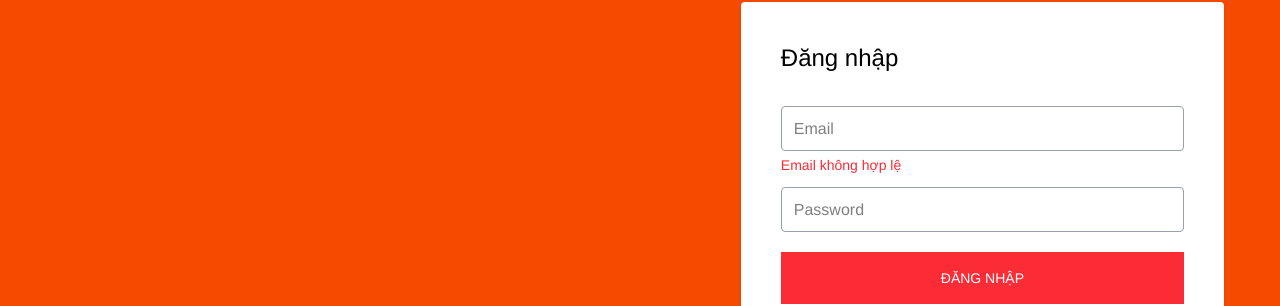
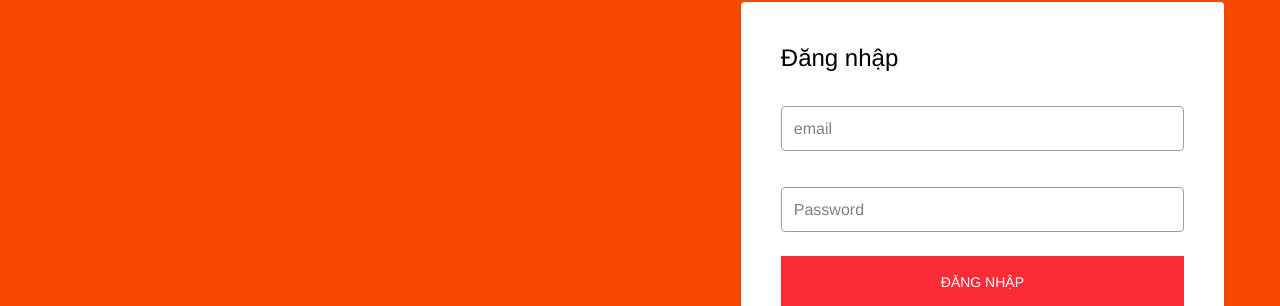
Before and after one commit to minhnt2510/ShoppeCloneTypescript, a React (Vite) app in the folder ShopeeClone/: page /login in a window 1280 px wide. Shown: the part 126-432 px from the top of the page. Built offline with nearby package versions, Linux system fonts and the light colour scheme.

Commit message:
logic trang login

```diff
--- a/ShopeeClone/package.json
+++ b/ShopeeClone/package.json
@@ -20,6 +20,7 @@
     "react-dom": "^19.1.0",
     "react-hook-form": "^7.60.0",
     "react-router-dom": "^7.6.3",
+    "react-toastify": "^11.0.5",
     "tailwindcss": "^4.1.11",
     "yup": "^1.6.1"
   },
--- a/ShopeeClone/src/Utils/rules.ts
+++ b/ShopeeClone/src/Utils/rules.ts
@@ -21,3 +21,19 @@ export const schema = yup.object({
 });
 
 export type Schema = yup.InferType<typeof schema>;
+
+export const schemalogin = yup.object({
+  email: yup
+    .string()
+    .required("Email là bắt buộc")
+    .email("Email không đúng định dạng")
+    .min(5, "Độ dài từ 5 - 160 ký tự")
+    .max(160, "Độ dài từ 5 - 160 ký tự"),
+
+  password: yup
+    .string()
+    .required("Password là bắt buộc")
+    .min(6, "Độ dài từ 6 - 160 ký tự")
+    .max(160, "Độ dài từ 6 - 160 ký tự"),
+});
+export type SchemaLogin = yup.InferType<typeof schemalogin>;
--- a/ShopeeClone/src/apis/auth.api.ts
+++ b/ShopeeClone/src/apis/auth.api.ts
@@ -3,3 +3,5 @@ import http from "../Utils/https";
 
 export const registerAccount = (body: { email: string; password: string }) =>
   http.post<AuthResponse>("/register", body);
+export const login = (body: { email: string; password: string }) =>
+  http.post<AuthResponse>("/login", body);
--- a/ShopeeClone/src/pages/Login/Login.tsx
+++ b/ShopeeClone/src/pages/Login/Login.tsx
@@ -1,15 +1,53 @@
+import { yupResolver } from "@hookform/resolvers/yup";
 import { useForm } from "react-hook-form";
 import { Link } from "react-router-dom";
+import { schema, schemalogin, type SchemaLogin } from "../../Utils/rules";
+import type { Schema } from "yup";
+import { useMutation } from "@tanstack/react-query";
+import { login } from "../../apis/auth.api";
+import type { ResponseApi } from "../../components/types/utils.type";
+import { isAxiosUnprocessableEntityError } from "../../Utils/utils";
+import Input from "../../components/Input";
 
+type FormData = SchemaLogin;
 const Login = () => {
   const {
     register,
     handleSubmit,
+    setError,
+    watch,
     formState: { errors },
-  } = useForm();
+  } = useForm<FormData>({
+    resolver: yupResolver(schemalogin),
+  });
+
+  const loginMutation = useMutation({
+    mutationFn: (body: Omit<FormData, "confirm_password">) => login(body),
+  });
   const onSubmit = handleSubmit((data) => {
     console.log(data);
+    loginMutation.mutate(data, {
+      onSuccess: (data) => {
+        console.log(data);
+      },
+      onError: (error) => {
+        if (isAxiosUnprocessableEntityError<ResponseApi<FormData>>(error)) {
+          const formError = error.response?.data.data;
+          console.log(error.response?.data);
+          if (formError) {
+            Object.keys(formError).forEach((key) => {
+              setError(key as keyof FormData, {
+                message: formError[key as keyof FormData],
+                type: "Server",
               });
+            });
+          }
+        }
+      },
+    });
+  });
+  const value = watch();
+  console.log(value);
 
   return (
     <div className="bg-orange-600">
@@ -21,31 +59,26 @@ const Login = () => {
             <form
               className="p-10 rounded bg-white shadow-sm"
               onSubmit={onSubmit}
+              noValidate
             >
               <div className="text-2xl">Đăng nhập</div>
-              <div className="mt-8">
-                <input
+              <Input
+                name="email"
+                register={register}
                 type="email"
-                  name="email"
-                  className="p-3 w-full outline-none border border-gray-400 focus:border-gray-600 rounded-sm
-                  focus:shadow-sm"
-                  placeholder="Email"
+                className="mt-8"
+                errorMessagse={errors.email?.message}
+                placeholder="email"
               />
-                <div className="mt-1 text-red-500 min-h-[1rem] text-sm">
-                  Email không hợp lệ
-                </div>
-              </div>
-              <div className="mt-3">
-                <input
+              <Input
+                name="password"
+                register={register}
                 type="password"
-                  name="password"
-                  className="p-3 w-full outline-none border border-gray-400 focus:border-gray-600 rounded-sm
-                  focus:shadow-sm"
+                className="mt-3"
+                errorMessagse={errors.password?.message}
                 placeholder="Password"
                 autoComplete="on"
               />
-                <div className="mt-1 text-red-500 min-h-[1rem] text-sm"></div>
-              </div>
               <button
                 type="submit"
                 className="w-full text-center py-4 px-2 uppercase bg-red-500 text-white text-sm hover:bg-red-500"
```
Also changed, not shown: 1 other file (tests, documents, lock files or other folders). Lines whose indentation alone changed are shown as unchanged.
